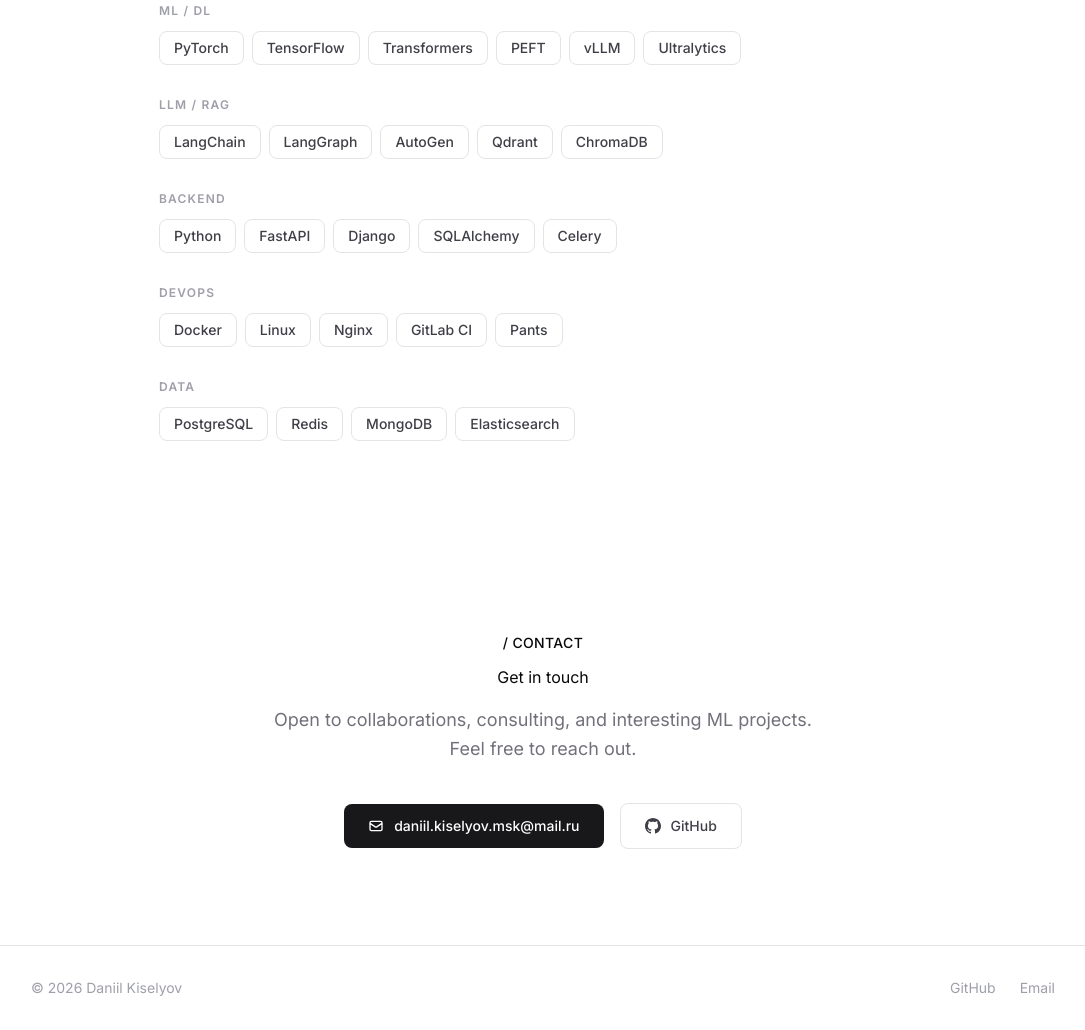
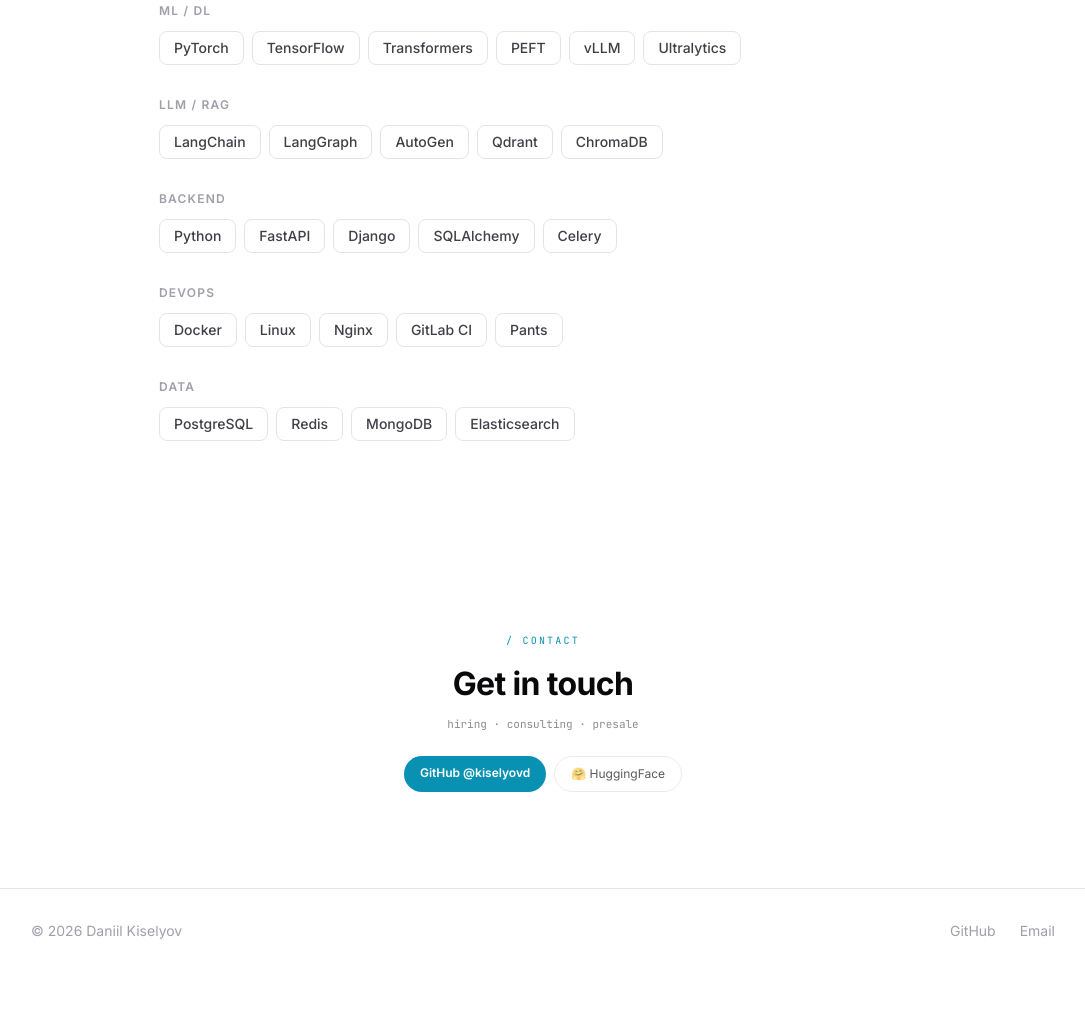
Before and after one commit to kiselyovd/kiselyovd.github.io, an Astro site: page / in a window 1280 px wide. Shown: the part 2146-3176 px from the top of the page, without its empty margins (97-1182 px from the left). After the commit the page ends 3119 px from the top, so only its background shows below. Built offline with nearby package versions, Linux system fonts and the light colour scheme; Astro itself is replaced by a stand-in of ours.

Commit message:
feat(contact): minimal heading + mono sublabel + GitHub/HF links

```diff
--- a/src/components/Contact.astro
+++ b/src/components/Contact.astro
@@ -1,37 +1,31 @@
 ---
 ---
 
-<section id="contact" class="py-24 px-6">
-  <div class="max-w-xl mx-auto text-center">
-    <div class="fade-in">
-      <p class="text-sm font-medium text-accent-500 mb-3 tracking-wide uppercase" data-i18n="contact.label">Contact</p>
-      <h2 class="section-heading" data-i18n="contact.heading">Get in Touch</h2>
-      <p class="text-zinc-500 dark:text-zinc-400 text-lg mt-4 mb-10 leading-relaxed" data-i18n="contact.text">
-        Open to collaborations, consulting, and interesting ML projects. Feel free to reach out.
+<section id="contact" class="fade-in px-6 md:px-10 py-20 md:py-24 text-center">
+  <span class="section-label block mb-3" data-i18n="contact.label">/ Contact</span>
+  <h2 class="text-[28px] md:text-[32px] font-bold tracking-[-0.02em] text-[color:var(--text)] mb-2" data-i18n="contact.heading">
+    Get in touch
+  </h2>
+  <p class="font-mono text-[11px] text-[color:var(--text-subtle)] mb-6" data-i18n="contact.sublabel">
+    hiring · consulting · presale
   </p>
-    </div>
 
-    <div class="fade-in flex flex-col sm:flex-row items-center justify-center gap-4">
-      <a
-        href="mailto:daniil.kiselyov.msk@mail.ru"
-        class="inline-flex items-center gap-2.5 px-6 py-3 rounded-lg bg-zinc-900 dark:bg-white text-white dark:text-zinc-900 font-medium text-sm hover:bg-zinc-800 dark:hover:bg-zinc-100 transition-colors"
-      >
-        <svg class="w-4 h-4" fill="none" viewBox="0 0 24 24" stroke="currentColor" stroke-width="2">
-          <path d="M3 8l7.89 5.26a2 2 0 002.22 0L21 8M5 19h14a2 2 0 002-2V7a2 2 0 00-2-2H5a2 2 0 00-2 2v10a2 2 0 002 2z" />
-        </svg>
-        daniil.kiselyov.msk@mail.ru
-      </a>
+  <div class="flex gap-2 justify-center flex-wrap">
     <a
       href="https://github.com/kiselyovd"
       target="_blank"
-        rel="noopener noreferrer"
-        class="inline-flex items-center gap-2.5 px-6 py-3 rounded-lg border border-zinc-200 dark:border-zinc-800 text-zinc-700 dark:text-zinc-300 font-medium text-sm hover:bg-zinc-50 dark:hover:bg-zinc-800/50 transition-colors"
+      rel="noopener"
+      class="px-4 py-2 rounded-full bg-[color:var(--accent)] text-[color:var(--accent-contrast)] text-[12px] font-semibold"
     >
-        <svg class="w-4 h-4" viewBox="0 0 24 24" fill="currentColor">
-          <path d="M12 0c-6.626 0-12 5.373-12 12 0 5.302 3.438 9.8 8.207 11.387.599.111.793-.261.793-.577v-2.234c-3.338.726-4.033-1.416-4.033-1.416-.546-1.387-1.333-1.756-1.333-1.756-1.089-.745.083-.729.083-.729 1.205.084 1.839 1.237 1.839 1.237 1.07 1.834 2.807 1.304 3.492.997.107-.775.418-1.305.762-1.604-2.665-.305-5.467-1.334-5.467-5.931 0-1.311.469-2.381 1.236-3.221-.124-.303-.535-1.524.117-3.176 0 0 1.008-.322 3.301 1.23.957-.266 1.983-.399 3.003-.404 1.02.005 2.047.138 3.006.404 2.291-1.552 3.297-1.23 3.297-1.23.653 1.653.242 2.874.118 3.176.77.84 1.235 1.911 1.235 3.221 0 4.609-2.807 5.624-5.479 5.921.43.372.823 1.102.823 2.222v3.293c0 .319.192.694.801.576 4.765-1.589 8.199-6.086 8.199-11.386 0-6.627-5.373-12-12-12z"/>
-        </svg>
-        GitHub
+      GitHub @kiselyovd
+    </a>
+    <a
+      href="https://huggingface.co/kiselyovd"
+      target="_blank"
+      rel="noopener"
+      class="px-4 py-2 rounded-full border border-[color:var(--border)] text-[12px] text-[color:var(--text-muted)] hover:text-[color:var(--text)] transition-colors"
+    >
+      🤗 HuggingFace
     </a>
   </div>
-  </div>
 </section>
```
Lines whose indentation alone changed are shown as unchanged.
